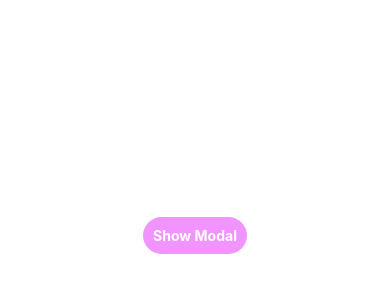
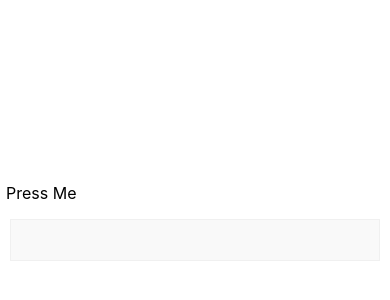
Before and after one commit to Hussain-hamim/Taskly, a React Native app: screen / in a window 390 px wide. Shown: the part 198-498 px from the top of the page. Built offline with nearby package versions, Linux system fonts and the light colour scheme.

Commit message:
pressable

```diff
--- a/App.js
+++ b/App.js
@@ -1,86 +1,58 @@
 import React, { useState } from "react";
-import { Alert, Modal, StyleSheet, Text, Pressable, View } from "react-native";
+import { Pressable, StyleSheet, Text, View } from "react-native";
 
 const App = () => {
-  const [modalVisible, setModalVisible] = useState(false);
+  const [timesPressed, setTimesPressed] = useState(0);
+
+  let textLog = "";
+  if (timesPressed > 1) {
+    textLog = timesPressed + "x onPress";
+  } else if (timesPressed > 0) {
+    textLog = "onPress";
+  }
+
   return (
-    <View style={styles.centeredView}>
-      <Modal
-        animationType="slide"
-        transparent={true}
-        visible={modalVisible}
-        onRequestClose={() => {
-          Alert.alert("Modal has been closed.");
-          setModalVisible(!modalVisible);
+    <View style={styles.container}>
+      <Pressable
+        onPress={() => {
+          setTimesPressed((current) => current + 1);
         }}
-        // onDismiss={Alert.alert("closed")}
-        onShow={Alert.alert("shown")}
-        statusBarTranslucent={true}
+        style={({ pressed }) => [
+          {
+            backgroundColor: pressed ? "rgb(210, 230, 255)" : "white",
+          },
+          styles.wrapperCustom,
+        ]}
       >
-        <View style={styles.centeredView}>
-          <View style={styles.modalView}>
-            <Text style={styles.modalText}>Hello World!</Text>
-            <Pressable
-              style={[styles.button, styles.buttonClose]}
-              onPress={() => setModalVisible(!modalVisible)}
-            >
-              <Text style={styles.textStyle}>Hide Modal</Text>
-            </Pressable>
-          </View>
-        </View>
-      </Modal>
-      <Pressable
-        style={[styles.button, styles.buttonOpen]}
-        onPress={() => setModalVisible(true)}
-      >
-        <Text style={styles.textStyle}>Show Modal</Text>
+        {({ pressed }) => (
+          <Text style={styles.text}>{pressed ? "Pressed!" : "Press Me"}</Text>
+        )}
       </Pressable>
+      <View style={styles.logBox}>
+        <Text testID="pressable_press_console">{textLog}</Text>
+      </View>
     </View>
   );
 };
 
 const styles = StyleSheet.create({
-  centeredView: {
+  container: {
     flex: 1,
     justifyContent: "center",
-    alignItems: "center",
-    marginTop: 22,
   },
-  modalView: {
-    margin: 20,
-    backgroundColor: "white",
-    borderRadius: 20,
-    padding: 50,
-    paddingHorizontal: 100,
-    alignItems: "center",
-    shadowColor: "#000",
-    shadowOffset: {
-      width: 0,
-      height: 2,
-    },
-    shadowOpacity: 0.25,
-    shadowRadius: 4,
-    elevation: 5,
+  text: {
+    fontSize: 16,
   },
-  button: {
-    borderRadius: 20,
-    padding: 10,
-    elevation: 2,
+  wrapperCustom: {
+    borderRadius: 8,
+    padding: 6,
   },
-  buttonOpen: {
-    backgroundColor: "#F194FF",
-  },
-  buttonClose: {
-    backgroundColor: "#2196F3",
-  },
-  textStyle: {
-    color: "white",
-    fontWeight: "bold",
-    textAlign: "center",
-  },
-  modalText: {
-    marginBottom: 15,
-    textAlign: "center",
+  logBox: {
+    padding: 20,
+    margin: 10,
+    borderWidth: StyleSheet.hairlineWidth,
+    borderColor: "#f0f0f0",
+    backgroundColor: "#f9f9f9",
   },
 });
 
```
